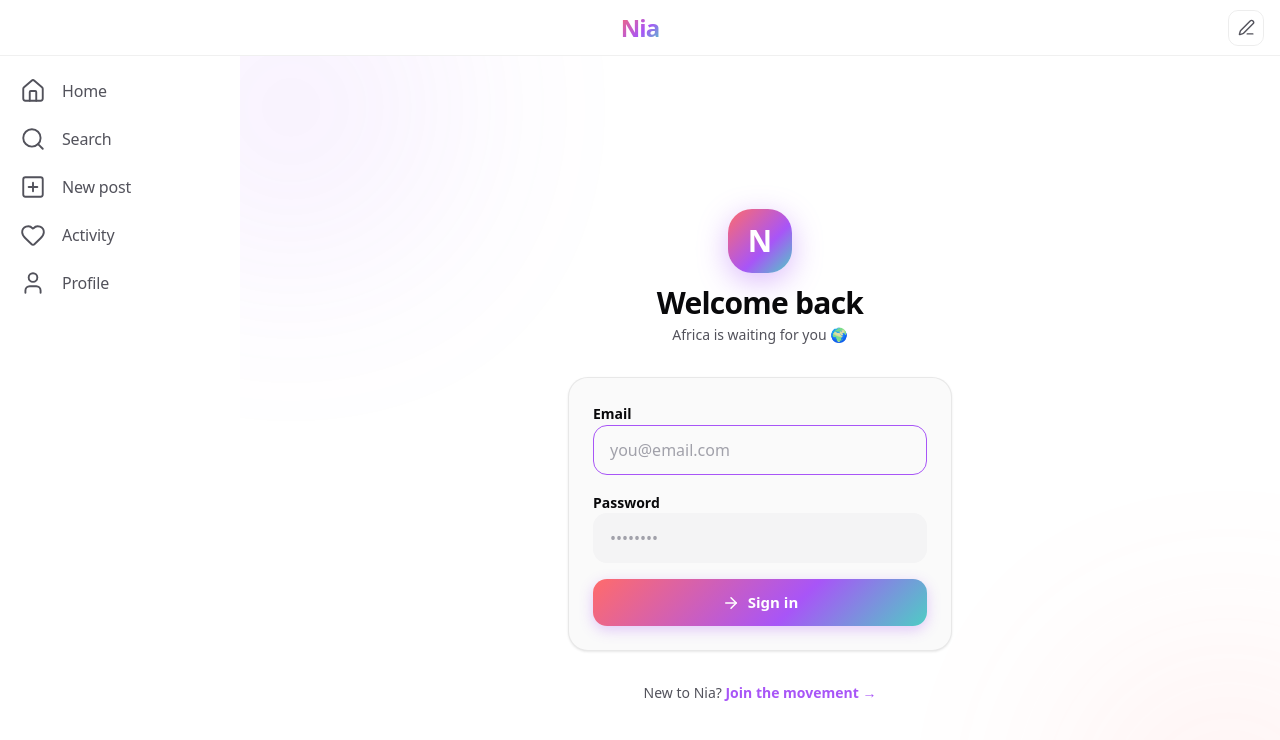
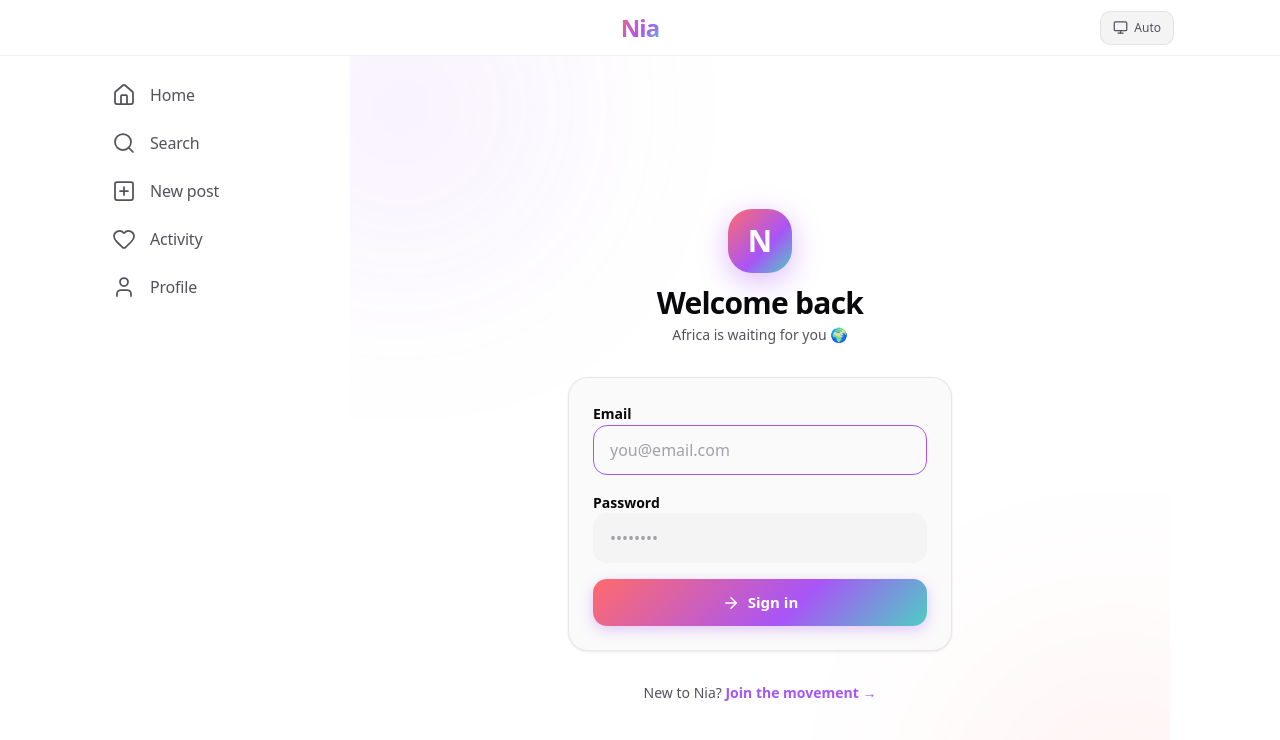
Before and after one commit to elishaoigara/Nia, a Next.js app: page /login in a window 1280 px wide. Shown: the top 740 px of the page. Built offline with nearby package versions, Linux system fonts and the light colour scheme; no server answers.

Commit message:
fix:33166613316661331666133166613316661331666133888

```diff
--- a/app/globals.css
+++ b/app/globals.css
@@ -772,29 +772,42 @@ body {
   flex-shrink: 0;
 }
 
-/* ── Responsive Layout: Desktop sidebar + Mobile bottom nav ── */
+/* ═══════════════════════════════════════════════════════════
+   RESPONSIVE LAYOUT
+   Mobile  (<640px) : bottom tab bar, full-width content
+   Desktop (≥640px) : fixed left sidebar, centered feed
+   Large   (≥1100px): entire layout (sidebar + feed) centered
+                       inside max-width container like Twitter
+   ═══════════════════════════════════════════════════════════ */
 
-/* Desktop sidebar: visible on sm+ (640px+) */
+/* Layout constants */
+:root {
+  --sidebar-w:   240px;
+  --feed-max:    620px;
+  --layout-max: 1100px; /* sidebar + feed + breathing room */
+}
+
+/* ── Desktop sidebar ───────────────────────────────────── */
 .desktop-sidebar {
-  display: none;
+  display: none; /* hidden on mobile */
   position: fixed;
   top: var(--nav-top);
-  left: 0;
   bottom: 0;
-  width: 240px;
-  padding: 12px 8px;
+  width: var(--sidebar-w);
+  padding: 16px 8px;
   flex-direction: column;
   gap: 2px;
   z-index: 40;
+  overflow-y: auto;
+  scrollbar-width: none;
 }
+.desktop-sidebar::-webkit-scrollbar { display: none; }
 
-/* Mobile bottom nav: visible below 640px */
+/* ── Mobile bottom nav ─────────────────────────────────── */
 .mobile-bottom-nav {
   display: flex;
   position: fixed;
-  bottom: 0;
-  left: 0;
-  right: 0;
+  bottom: 0; left: 0; right: 0;
   height: var(--nav-bottom);
   background: var(--surface-0);
   border-top: 1px solid var(--divider);
@@ -802,24 +815,50 @@ body {
   justify-content: space-around;
   padding: 0 8px;
   z-index: 50;
-  backdrop-filter: blur(12px);
-  -webkit-backdrop-filter: blur(12px);
+  backdrop-filter: blur(16px);
+  -webkit-backdrop-filter: blur(16px);
 }
 
+/* ── Desktop (≥640px) ──────────────────────────────────── */
 @media (min-width: 640px) {
   .desktop-sidebar {
     display: flex !important;
+    /* On small desktops: stick to left edge */
+    left: 0;
   }
   .mobile-bottom-nav {
     display: none !important;
   }
-  /* Shift main content right on desktop to make room for sidebar */
+  /* Main shifts right of sidebar */
   main {
-    padding-left: 240px !important;
+    padding-left: var(--sidebar-w) !important;
     padding-bottom: 0 !important;
+    min-height: 100vh;
+  }
+  .feed-container {
+    max-width: var(--feed-max);
+    margin: 0 auto;
   }
 }
 
+/* ── Large desktop (≥1100px) ───────────────────────────── */
+/* The sidebar slides to match the centered layout, exactly like Twitter */
+@media (min-width: 1100px) {
+  .desktop-sidebar {
+    /* Left edge of sidebar = viewport center minus half layout width */
+    left: calc(50% - var(--layout-max) / 2);
+  }
+  main {
+    /* Centering: left margin = sidebar offset + sidebar width */
+    margin-left: auto !important;
+    margin-right: auto !important;
+    max-width: var(--layout-max) !important;
+    padding-left: calc(var(--sidebar-w) + 20px) !important;
+    padding-right: 20px !important;
+  }
+}
+
+/* ── Mobile-specific overrides ─────────────────────────── */
 @media (max-width: 639px) {
   .desktop-sidebar {
     display: none !important;
@@ -829,15 +868,22 @@ body {
   }
   main {
     padding-left: 0 !important;
-    padding-bottom: calc(var(--nav-bottom) + 8px) !important;
+    padding-bottom: calc(var(--nav-bottom) + 4px) !important;
   }
-  /* Ensure feed fills full width on mobile */
   .feed-container {
     max-width: 100%;
   }
-  /* Make thread media full-width on mobile */
   .thread-media img,
   .thread-media video {
     max-height: 360px;
   }
+  /* Header: no left padding for sidebar on mobile */
+  .header-inner {
+    padding-left: 16px !important;
+  }
+  /* Wordmark truly centered on mobile (no sidebar to account for) */
+  .header-wordmark-center {
+    left: 50% !important;
+    transform: translateX(-50%) !important;
+  }
 }
--- a/components/Navbar.tsx
+++ b/components/Navbar.tsx
@@ -2,7 +2,8 @@
 
 import Link from 'next/link'
 import { usePathname } from 'next/navigation'
-import { Home, Search, PlusSquare, Heart, User, Edit3 } from 'lucide-react'
+import { Home, Search, PlusSquare, Heart, User, Sun, Moon, Monitor } from 'lucide-react'
+import { useTheme } from '@/components/ThemeProvider'
 
 const NAV_ITEMS = [
   { href: '/',              icon: Home,       label: 'Home'     },
@@ -12,47 +13,80 @@ const NAV_ITEMS = [
   { href: '/profile',       icon: User,       label: 'Profile'  },
 ]
 
+function ThemeButton() {
+  const { theme, setTheme, resolvedTheme } = useTheme()
+  const cycles = ['system', 'light', 'dark'] as const
+  const next = cycles[(cycles.indexOf(theme as any) + 1) % cycles.length]
+  const Icon = theme === 'dark' ? Moon : theme === 'light' ? Sun : Monitor
+  const label = theme === 'system' ? 'Auto' : theme === 'dark' ? 'Dark' : 'Light'
+
+  return (
+    <button
+      onClick={() => setTheme(next)}
+      aria-label={`Theme: ${label}`}
+      title={`Theme: ${label} — click to change`}
+      style={{
+        display: 'flex', alignItems: 'center', gap: 6,
+        padding: '7px 12px', borderRadius: 10,
+        border: '1px solid var(--border)',
+        background: 'var(--surface-2)',
+        cursor: 'pointer', color: 'var(--text-secondary)',
+        fontSize: 13, fontWeight: 500,
+        transition: 'background 0.15s, color 0.15s',
+      }}
+    >
+      <Icon size={15} strokeWidth={2} />
+      <span style={{ fontSize: 12 }}>{label}</span>
+    </button>
+  )
+}
+
 export default function Navbar() {
   const pathname = usePathname()
 
   return (
     <>
-      {/* Top bar — desktop sidebar, mobile top */}
+      {/* ── Top header bar ──────────────────────────────── */}
       <header style={{
         position: 'fixed',
         top: 0, left: 0, right: 0,
         height: 'var(--nav-top)',
         background: 'var(--surface-0)',
         borderBottom: '1px solid var(--divider)',
-        display: 'flex',
-        alignItems: 'center',
-        justifyContent: 'center',
         zIndex: 50,
-        backdropFilter: 'blur(12px)',
-        WebkitBackdropFilter: 'blur(12px)',
+        backdropFilter: 'blur(16px)',
+        WebkitBackdropFilter: 'blur(16px)',
       }}>
-        {/* Nia wordmark */}
-        <Link href="/" style={{ textDecoration: 'none' }}>
-          <span className="feed-wordmark text-grad">Nia</span>
-        </Link>
+        {/* Inner wrapper mirrors the body layout max-width */}
+        <div style={{
+          maxWidth: 'var(--layout-max)',
+          margin: '0 auto',
+          height: '100%',
+          display: 'flex',
+          alignItems: 'center',
+          paddingLeft: 'var(--sidebar-w)',
+          paddingRight: 16,
+          position: 'relative',
+        }}
+          className="header-inner"
+        >
+          {/* Wordmark — absolutely centered in entire header */}
+          <Link href="/" style={{
+            position: 'absolute', left: '50%',
+            transform: 'translateX(-50%)',
+            textDecoration: 'none',
+          }}>
+            <span className="feed-wordmark text-grad">Nia</span>
+          </Link>
 
-        {/* Desktop compose shortcut */}
-        <button
-          style={{
-            position: 'absolute', right: 16,
-            display: 'flex', alignItems: 'center', justifyContent: 'center',
-            width: 36, height: 36, borderRadius: 10,
-            border: '1px solid var(--border)',
-            background: 'none', cursor: 'pointer',
-            color: 'var(--text-secondary)',
-          }}
-          aria-label="New post"
-        >
-          <Edit3 size={17} strokeWidth={2} />
-        </button>
+          {/* Right: theme toggle */}
+          <div style={{ marginLeft: 'auto' }}>
+            <ThemeButton />
+          </div>
+        </div>
       </header>
 
-      {/* Desktop left sidebar (sm+) — hidden on mobile via CSS */}
+      {/* ── Desktop left sidebar ────────────────────────── */}
       <nav className="desktop-sidebar">
         {NAV_ITEMS.map(item => {
           const Icon = item.icon
@@ -64,11 +98,8 @@ export default function Navbar() {
               key={item.href}
               href={item.href}
               style={{
-                display: 'flex',
-                alignItems: 'center',
-                gap: 16,
-                padding: '10px 12px',
-                borderRadius: 12,
+                display: 'flex', alignItems: 'center', gap: 14,
+                padding: '11px 14px', borderRadius: 14,
                 textDecoration: 'none',
                 color: active ? 'var(--text-primary)' : 'var(--text-secondary)',
                 fontWeight: active ? 700 : 400,
@@ -77,17 +108,14 @@ export default function Navbar() {
                 background: active ? 'var(--surface-2)' : 'transparent',
               }}
             >
-              <Icon
-                size={26}
-                strokeWidth={active ? 2.5 : 1.75}
-              />
+              <Icon size={24} strokeWidth={active ? 2.5 : 1.75} />
               <span style={{ letterSpacing: '-0.2px' }}>{item.label}</span>
             </Link>
           )
         })}
       </nav>
 
-      {/* Mobile bottom tab bar — hidden on desktop via CSS */}
+      {/* ── Mobile bottom tab bar ───────────────────────── */}
       <nav className="mobile-bottom-nav">
         {NAV_ITEMS.map(item => {
           const Icon = item.icon
@@ -99,21 +127,16 @@ export default function Navbar() {
               key={item.href}
               href={item.href}
               style={{
-                display: 'flex',
-                flexDirection: 'column',
-                alignItems: 'center',
-                justifyContent: 'center',
-                padding: '8px 12px',
-                borderRadius: 12,
+                display: 'flex', flexDirection: 'column',
+                alignItems: 'center', justifyContent: 'center',
+                padding: '6px 14px', borderRadius: 12,
                 color: active ? 'var(--text-primary)' : 'var(--text-tertiary)',
                 textDecoration: 'none',
+                transition: 'color 0.15s',
               }}
               aria-label={item.label}
             >
-              <Icon
-                size={26}
-                strokeWidth={active ? 2.5 : 1.75}
-              />
+              <Icon size={25} strokeWidth={active ? 2.5 : 1.75} />
             </Link>
           )
         })}
```
